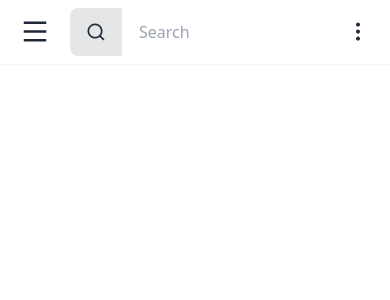
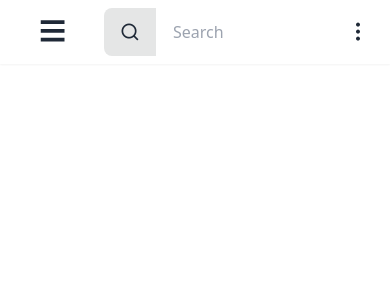
Before and after one commit to Manichann/Admin-Dashboard, a Vue app: page / in a window 390 px wide. Shown: the top 300 px of the page. Built offline with nearby package versions, Linux system fonts and the light colour scheme.

Commit message:
add: fix

```diff
--- a/src/components/SidebarComponent.vue
+++ b/src/components/SidebarComponent.vue
@@ -6,7 +6,7 @@ defineProps<{ menus: { to: string; name: string; icon: string }[] }>()
 </script>
 
 <template>
-  <div class="drawer lg:drawer-open">
+  <div class="drawer lg:drawer-open hidden lg:flex">
     <input id="my-drawer-2" type="checkbox" class="drawer-toggle" />
     <div class="drawer-side">
       <ul class="menu p-4 w-56 min-h-full bg-base-200 text-lg flex items-center">
--- a/src/layouts/MainLayout.vue
+++ b/src/layouts/MainLayout.vue
@@ -22,7 +22,7 @@ const menus = ref<{ to: string; label: string }[]>([
       <SidebarComponent :menus="menus" />
     </div>
     <div class="w-full">
-      <Navbar />
+      <Navbar :menus="menus" />
       <div class="p-6 flex justify-center items-center w-full"><RouterView /></div>
     </div>
   </div>
--- a/src/layouts/NavbarLayout.vue
+++ b/src/layouts/NavbarLayout.vue
@@ -1,10 +1,38 @@
 <script setup lang="ts">
+import FooterComponent from '@/components/FooterComponent.vue'
+defineProps<{ menus: { to: string; name: string; icon: string }[] }>()
 </script>
 
 <template>
   <div class="h-16 flex justify-between items-center px-5 shadow-sm relative lg:static">
     <div class="flex justify-between items-center">
-      <a href="" class="mr-5"><i class="ri-menu-line text-3xl lg:hidden"></i></a>
+      <div class="drawer lg:hidden">
+        <input id="my-drawer" type="checkbox" class="drawer-toggle" />
+        <div class="drawer-content flex flex-col items-center justify-center">
+          <label for="my-drawer" class="mr-5 btn btn-ghost drawer-button lg:hidden"
+            ><i class="ri-menu-line text-3xl"></i
+          ></label>
+        </div>
+        <div class="drawer-side z-50 ">
+          <label for="my-drawer" class="drawer-overlay"></label>
+          <!-- <div class="menu p-4 w-80 bg-base-200 text-base-content h-screen">
+            <label for="my-drawer-2" class="bg-base-200 font-bold text-2xl">LOGO</label>
+          </div> -->
+          <ul class="menu p-4 w-80 bg-base-200 text-base-content h-screen">
+            <label for="my-drawer-2" class="bg-base-200 font-bold text-2xl">LOGO</label>
+            <div class="divider"></div>
+            <li v-for="(menu, idx) of menus" :key="idx" class="p-2">
+              <router-link :to="{ name: menu.to }" active-class="active"
+                ><i :class="`${menu.icon}`"></i><span>{{ menu.name }}</span></router-link
+              >
+            </li>
+            <li class="mt-36">
+              <div class="divider"></div>
+              <FooterComponent />
+            </li>
+          </ul>
+        </div>
+      </div>
       <label class="input-group">
         <span><i class="ri-search-line text-xl"></i></span>
         <input type="text" placeholder="Search" class="input w-[10rem] sm:w-[20rem] px-4" />
```
